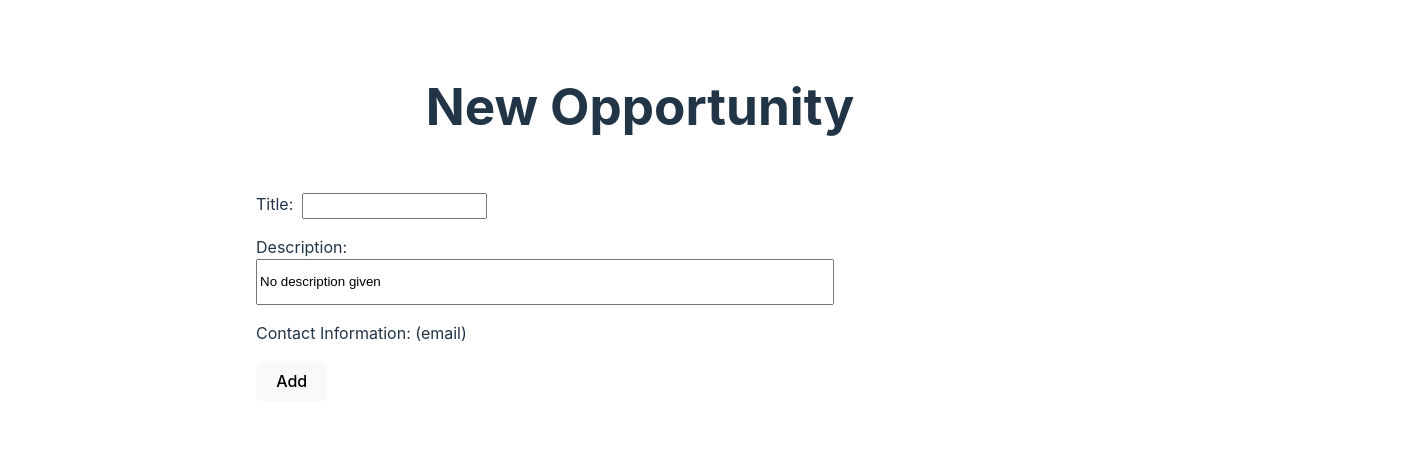
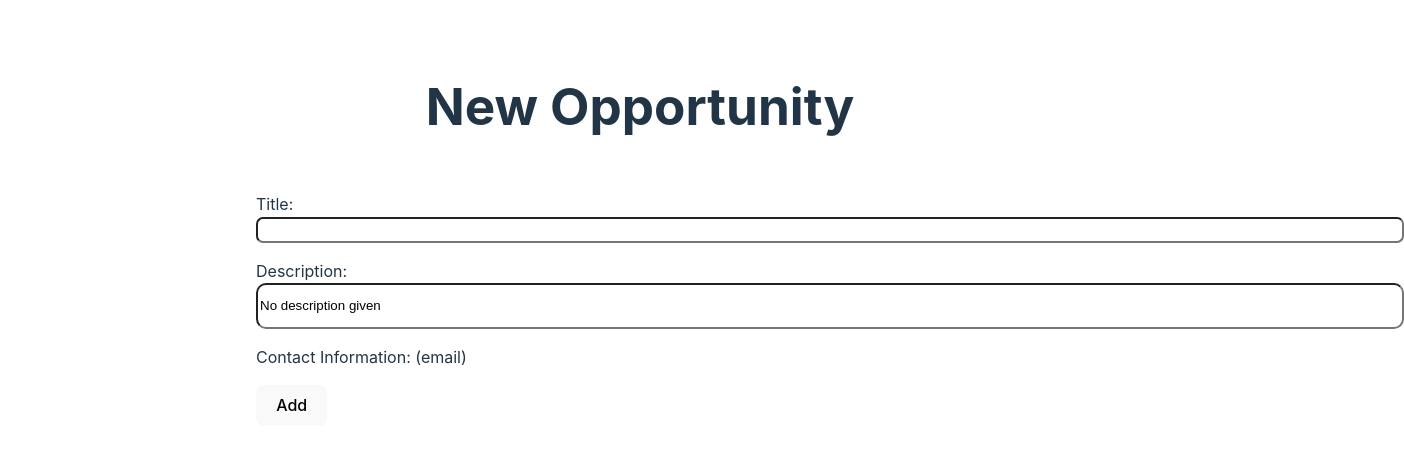
Before and after one commit to MaanPatel2005/ZotResearch, a React (Vite) app in the folder zot_research/: page / in a window 1280 px wide. Shown: the top 450 px of the page, 1404 px wide, since content can reach past the window. Built offline with nearby package versions, Linux system fonts and the light colour scheme.

Commit message:
Update AddPost.css

```diff
--- a/zot_research/src/AddPost.css
+++ b/zot_research/src/AddPost.css
@@ -13,11 +13,14 @@
 
   .description {
     height: 40px;
-    width: 200%;
+    width: 400%;
+    border-radius: 10px;
   }
 
   .title {
     height: 20px;
+    width: 400%;
+    border-radius: 7px;
   }
 
   .heading {
```
